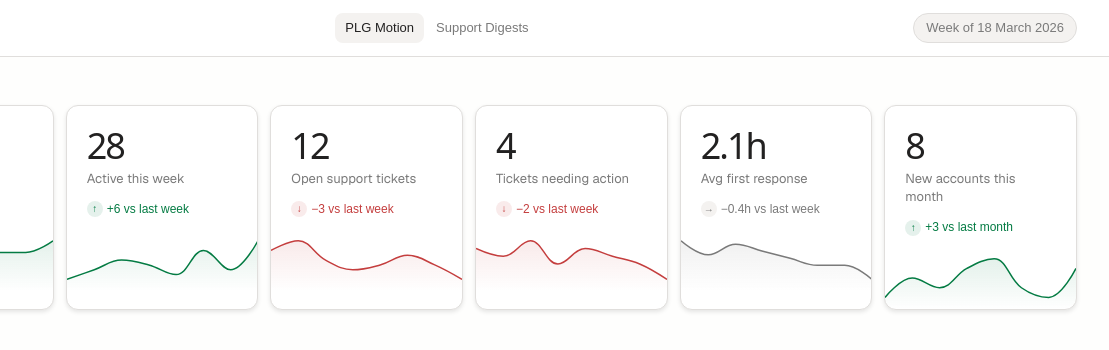
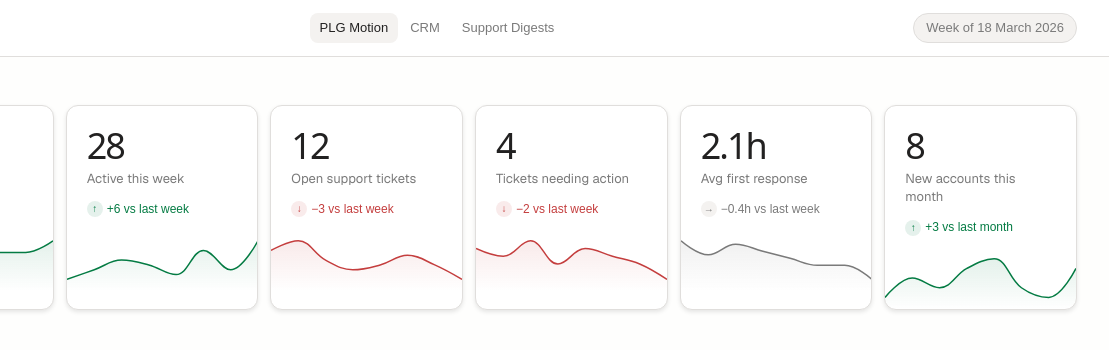
Before and after one commit to cmostyn/stack-plg, a website: page site/dashboard.html in a window 1280 px wide. Shown: the full height of the page, 171-1280 px from the left. Drawn offline with nearby package versions, Linux system fonts and the light colour scheme.

Commit message:
feat: add CRM nav link to all pages

```diff
--- a/site/dashboard.html
+++ b/site/dashboard.html
@@ -17,6 +17,7 @@
       </a>
       <nav class="site-nav">
         <a href="dashboard.html" class="site-nav-link site-nav-link--active">PLG Motion</a>
+        <a href="crm.html" class="site-nav-link">CRM</a>
         <a href="index.html" class="site-nav-link">Support Digests</a>
       </nav>
       <span class="week-pill">Week of 18 March 2026</span>
```
Also changed, not shown: site/index.html (+1 -0 lines).
